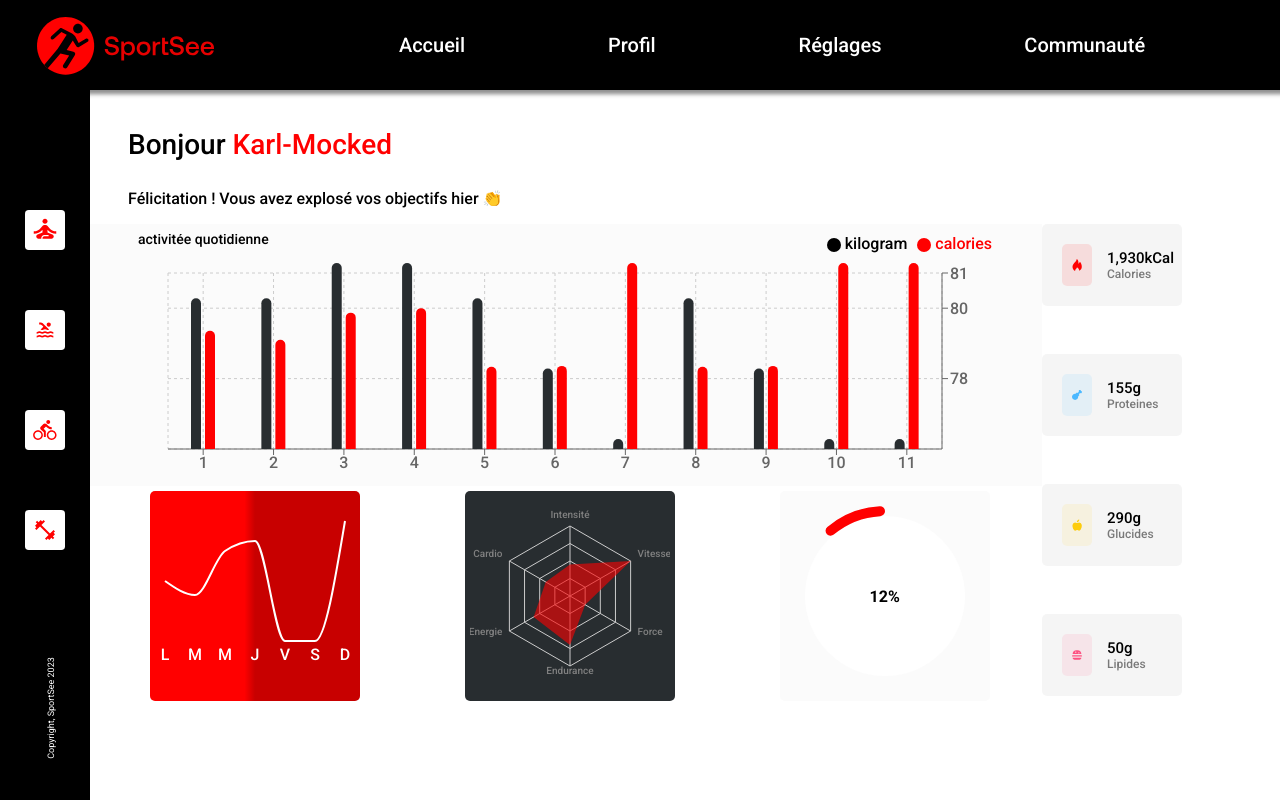
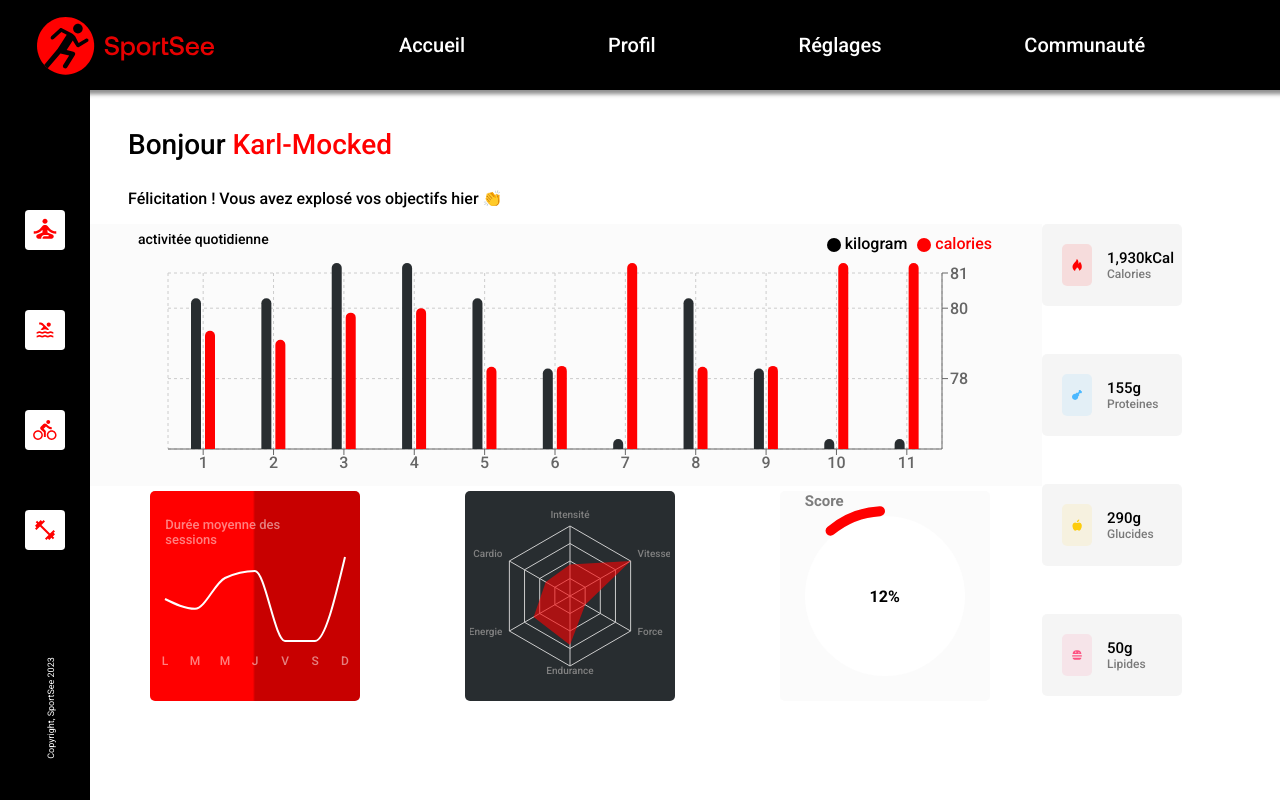
Before and after one commit to Nellylie/sportsee-p12, a React (Create React App) app in the folder sportsee/: page /#/Profil/12 in a window 1280 px wide. Built offline with nearby package versions, Linux system fonts and the light colour scheme.

Commit message:
feat(): style lineschart+ ajout de legend a radialchar et lineschart

```diff
--- a/sportsee/src/componentsRecharts/Lineschart.jsx
+++ b/sportsee/src/componentsRecharts/Lineschart.jsx
@@ -1,16 +1,38 @@
-import { LineChart, Line, XAxis, YAxis, Tooltip, ResponsiveContainer } from 'recharts';
+import { LineChart, Line, XAxis, YAxis, Tooltip, ResponsiveContainer, Legend } from 'recharts';
 import { useState } from 'react';
 
 function SessionsTooltip({ payload, active }) {
   if (active && payload && payload.length) {
     return (
-      <div style={{ backgroundColor: 'white', paddingLeft:'10px', paddingRight:'10px'}}>
+      <div  style={{ backgroundColor: 'white', paddingLeft:'10px', paddingRight:'10px'}}>
         <p>{payload[0].value} min</p>
       </div>
     );
   }
 
   return null;
+}
+
+function CustomizedAxisTick(props) {
+  const { x, y, payload } = props;
+
+  return (
+    <g transform={`translate(${x},${y})`}>
+      <text x={0} y={0} dy={16} textAnchor="middle" fill="rgba(255,255,255,0.5)" fontSize={12}>
+        {payload.value}
+      </text>
+    </g>
+  );
+}
+
+function CustomLegend() {
+  return (
+    <ul style={{ listStyleType: "none", paddingLeft: 0 }}>
+      <li style={{ color: 'rgba(255,255,255,0.5)', fontSize: '13px' }}>
+        Durée moyenne des  <br/> sessions
+      </li>
+    </ul>
+  );
 }
 
 function Lineschart({data}) {
@@ -23,8 +45,10 @@ function Lineschart({data}) {
     setGradientPosition(percentage);
   };
 
+
+
   return (
-    <div onMouseMove={handleMouseMove} style={{ backgroundColor: 'red', background: `linear-gradient(to right, red ${gradientPosition -5}%, rgb(200,0,0) ${gradientPosition}%)`, borderRadius:'5px', padding:'5px', width: '200px', height: '200px', aspectRatio: '1/1' }}>
+    <div onMouseMove={handleMouseMove} style={{ backgroundColor: 'red', background: `linear-gradient(to right, red ${gradientPosition -1}%, rgb(200,0,0) ${gradientPosition}%)`, borderRadius:'5px', padding:'5px', width: '200px', height: '200px', aspectRatio: '1/1' }}>
       <ResponsiveContainer width="100%" height="100%" aspect={1}>
         <LineChart
           data={data}
@@ -35,10 +59,16 @@ function Lineschart({data}) {
           <XAxis dataKey="day" stroke="white"
             tickLine={false}
             axisLine={false}
+            tick={<CustomizedAxisTick/>}
           />
           <YAxis stroke="transparent" />
-          <Tooltip content={<SessionsTooltip />} />
+          <Tooltip content={<SessionsTooltip /> } cursor={false}/>
+          <Legend content={<CustomLegend />} verticalAlign="top"
+            align="left"
+            wrapperStyle={{ marginLeft: "60px", marginTop:'-20px', width: '200px', height: '36px'}}
+          />
           <Line
+            name="Durée moyenne des sessions"
             dot={false}
             type="monotone"
             dataKey="sessionLength"
--- a/sportsee/src/componentsRecharts/Radialchart.jsx
+++ b/sportsee/src/componentsRecharts/Radialchart.jsx
@@ -1,4 +1,14 @@
-import { PieChart, Pie, Cell } from 'recharts';
+import { PieChart, Pie, Cell, Legend } from 'recharts';
+
+function CustomLegend() {
+  return (
+    <ul style={{ listStyleType: "none", paddingLeft: 0 }}>
+      <li style={{ color: 'rgba(0,0,0,0.5)', fontSize: '15px', fontWeight:'700' }}>
+        Score
+      </li>
+    </ul>
+  );
+}
 
 export default function Radialchart({ data }) {
   const percentageValue = data * 100;
@@ -39,6 +49,10 @@ export default function Radialchart({ data }) {
             <Cell fill="transparent" stroke="transparent" />
           </Pie>
         </PieChart>
+        <Legend content={<CustomLegend />} verticalAlign="top"
+          align="left"
+          wrapperStyle={{ marginLeft: "20px", marginTop:'-20px', width: '200px', height: '36px'}}
+        />
         <div style={{
           position: 'absolute',
           top: '50%',
--- a/sportsee/src/style/_profil.scss
+++ b/sportsee/src/style/_profil.scss
@@ -35,6 +35,7 @@
     width:90%;
     margin:auto;
 }
+
 .radarchart-container{
     width:90%;
 
```
